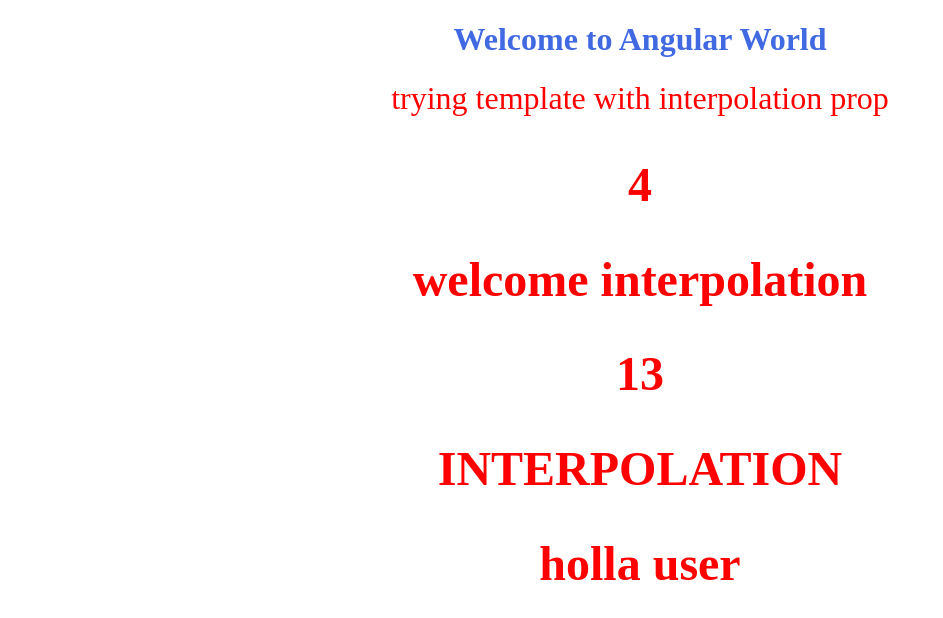
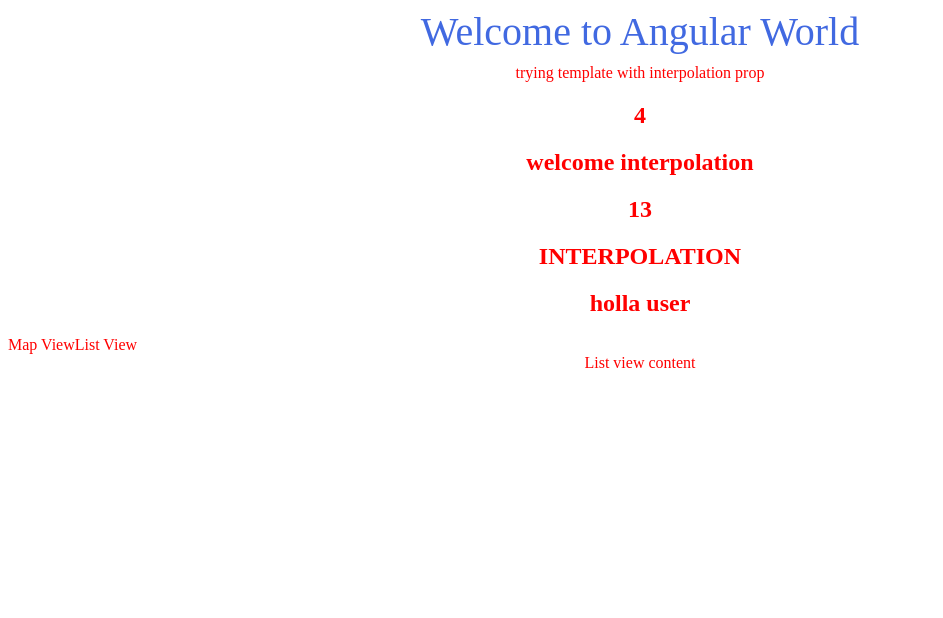
Before and after one commit to IMSRIJAN04/hellowWorldAngular, an Angular app: page / in a window 1280 px wide. Shown: the top 618 px of the page, without its empty margins (0-943 px from the left). Built offline with nearby package versions, Linux system fonts and the light colour scheme.

Commit message:
ng if and ng switch

```diff
--- a/package.json
+++ b/package.json
@@ -19,6 +19,7 @@
     "@angular/platform-browser": "~9.1.0",
     "@angular/platform-browser-dynamic": "~9.1.0",
     "@angular/router": "~9.1.0",
+    "bootstrap": "^4.4.1",
     "rxjs": "~6.5.4",
     "tslib": "^1.10.0",
     "zone.js": "~0.10.2"
--- a/src/app/app.component.html
+++ b/src/app/app.component.html
@@ -1,10 +1,34 @@
+<head>
+  <style>
+    div {
+      color : red;
+      text-align : center;
+      font-size :1em;
+      }
+  </style>
+</head>
 <div style="text-align:center">
 <h1 style="color:royalblue">
   Welcome to {{ title }}
 </h1></div>
+
 <div app-test>
 
 </div>
+<div>
+ <ul class="nav nav-pills">
+   <li [class.active]="viewMode == 'map'"><a (click)="viewMode = 'map'">Map View</a></li>
+   <li [class.active]="viewMode == 'map'"><a (click)="viewMode = 'list' ">List View</a></li>
+ </ul>
+</div>
 
+ <div [ngSwitch] ="viewMode">
+   <div *ngSwitchCase="'map'">
+     Map view Contents
+   </div>
+   <div *ngSwitchCase="'List'">List view content</div>
+   <div *ngSwitchDefault>Otherwise</div>
+
+ </div>
 
 <router-outlet></router-outlet>
--- a/src/app/app.component.scss
+++ b/src/app/app.component.scss
@@ -0,0 +1 @@
+@import '~bootstrap/dist/css/bootstrap.css';
--- a/src/app/app.component.ts
+++ b/src/app/app.component.ts
@@ -7,4 +7,12 @@
 })
 export class AppComponent {
   title = 'Angular World';
+
+  viewMode ='List';
+
+  courses = [
+    {id:1, name:'course1'},
+    {id:2, name:'course2'},
+    {id:3, name:'course3'}
+];
 }
--- a/src/app/test/test.component.ts
+++ b/src/app/test/test.component.ts
@@ -13,11 +13,7 @@
   </div>
   ` ,
   styles: [`
-  div {
-  color : red;
-  text-align : center;
-  font-size :2em;
-  }
+
   `]
 })
 export class TestComponent implements OnInit {
```
Also changed, not shown: 1 other file (tests, documents, lock files or other folders).
